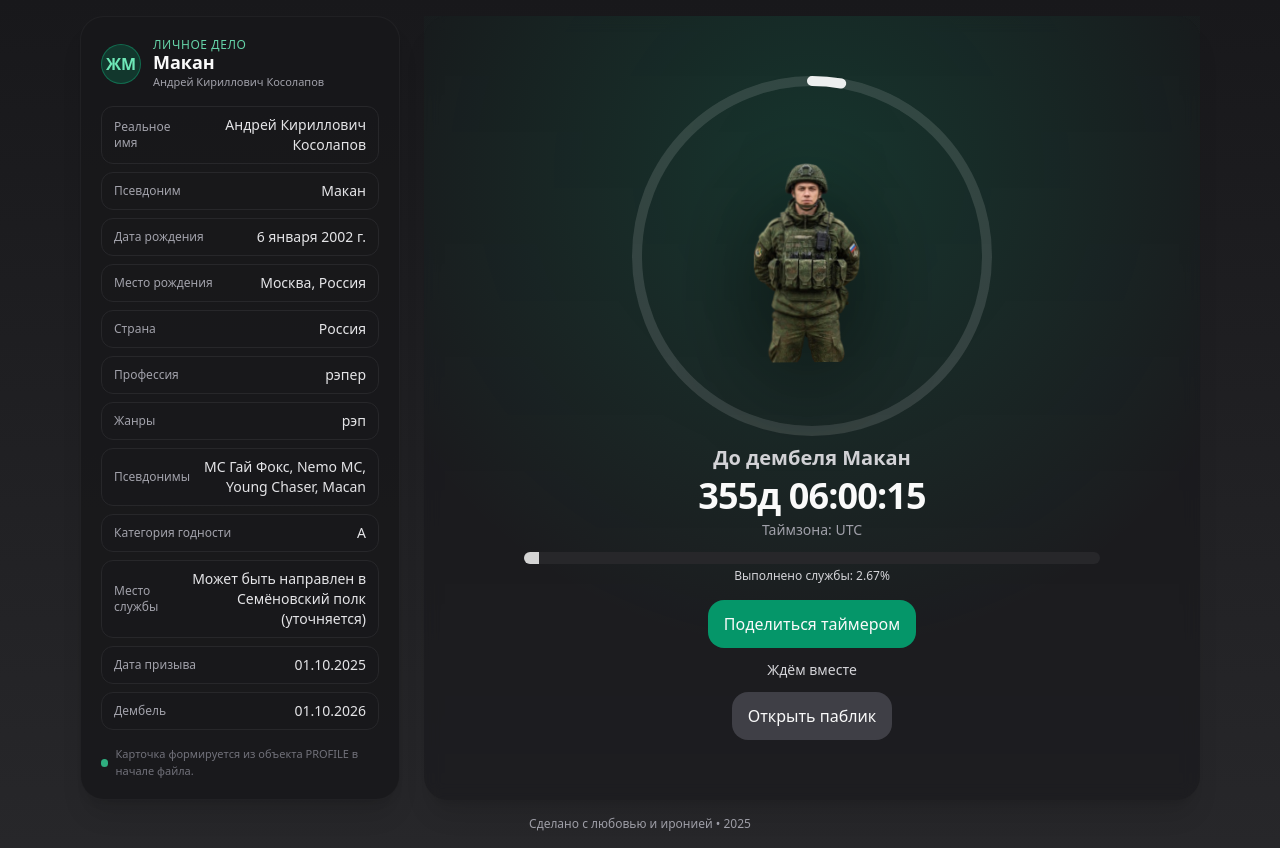
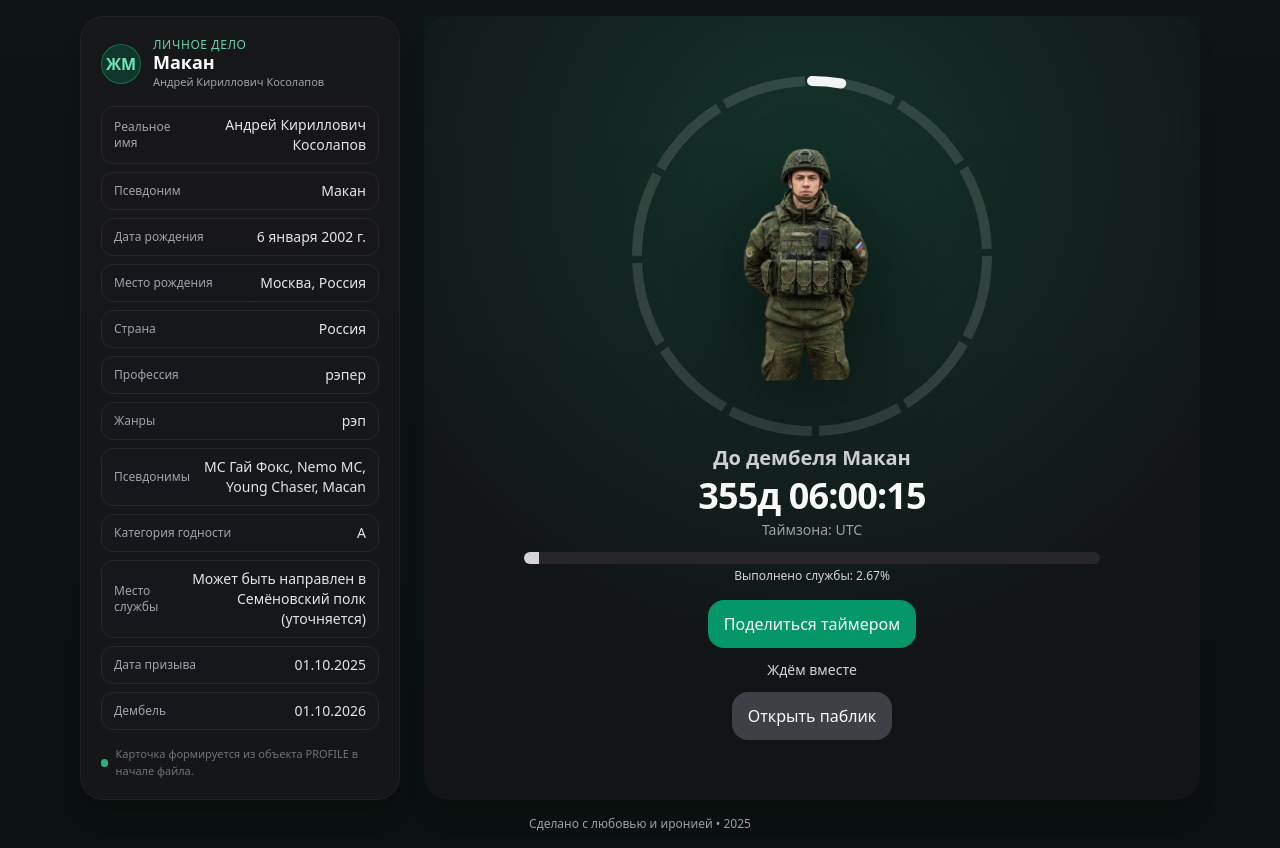
Before and after one commit to krexpex/dembel-makan-webapp, a React (Vite) app: page / in a window 1280 px wide. Built offline with nearby package versions, Linux system fonts and the light colour scheme.

Commit message:
update UIX 1

```diff
--- a/src/App.jsx
+++ b/src/App.jsx
@@ -2,17 +2,14 @@ import React, { useEffect, useMemo, useRef, useState } from "react";
 import confetti from "canvas-confetti";
 
 /** ───────── НАСТРОЙКИ (редактируются здесь) ───────── */
-// Псевдоним, который показываем в таймере и заголовках:
+// Псевдоним для заголовков/таймера
 const NICK = "Макан";
 
-// Реальная анкета (удобно править одно место)
+// Анкета — правь поля тут в одном месте
 const PROFILE = {
   realName: "Андрей Кириллович Косолапов",
   nickname: "Макан",
-  birth: {
-    date: "2002-01-06",              // YYYY-MM-DD
-    place: "Москва, Россия"
-  },
+  birth: { date: "2002-01-06", place: "Москва, Россия" },
   country: "Россия",
   profession: "рэпер",
   genres: ["рэп"],
@@ -21,7 +18,7 @@ const PROFILE = {
   assignment: "Может быть направлен в Семёновский полк (уточняется)"
 };
 
-// Даты службы — жёстко зашиты (локальное время устройства)
+// Даты службы — фикс (локальное время устройства)
 const SERVICE_START = "2025-10-01T00:00:00";
 const DEMOBIL_DATE  = "2026-10-01T00:00:00";
 
@@ -32,6 +29,7 @@ const WEB_PUBLIC_URL = "";
 export default function App() {
   const tz = Intl.DateTimeFormat().resolvedOptions().timeZone || "Europe/Riga";
   const [now, setNow] = useState(Date.now());
+  const [popped, setPopped] = useState(false); // для клика по изображению
   const confettiDoneRef = useRef(false);
 
   useEffect(() => {
@@ -39,14 +37,14 @@ export default function App() {
     return () => clearInterval(id);
   }, []);
 
-  // Инициализация Telegram WebApp
+  // Telegram WebApp init
   useEffect(() => {
     const twa = window.Telegram?.WebApp;
     if (!twa) return;
     try { twa.expand(); twa.ready(); twa.enableClosingConfirmation(); } catch {}
   }, []);
 
-  // Служба (время)
+  // Время службы
   const startTs = useMemo(() => toLocalTimestamp(SERVICE_START), []);
   const endTs   = useMemo(()   => toLocalTimestamp(DEMOBIL_DATE), []);
   const totalMs  = Math.max(0, endTs - startTs);
@@ -89,14 +87,32 @@ export default function App() {
     navigator.clipboard?.writeText(`${text}\n${url}`); alert("Ссылка скопирована в буфер обмена ✅");
   }
 
-  // Круговой прогресс
-  const size = 360, stroke = 10, r = (size - stroke) / 2;
-  const C = 2 * Math.PI * r;
-  const dashoffset = C * (1 - pct / 100);
+  /* ── Кольцо прогресса ─────────────────────────────────── */
+  const size = 360;                  // диаметр SVG
+  const stroke = 10;                 // толщина
+  const r = (size - stroke) / 2;     // радиус
+  const C = 2 * Math.PI * r;         // длина окружности
+
+  // Сегментация на 12 частей (месяцы) — сегментированный ТРЕК
+  const SEGMENTS = 12;
+  const segmentLen = C / SEGMENTS;
+  const gapLen = Math.max(4, segmentLen * 0.08); // зазор между сегментами
+  const dashPattern = `${segmentLen - gapLen} ${gapLen}`;
+
+  // Непрерывный прогресс поверх (чтобы длина корректно соответствовала pct)
+  const progressDashArray = C;
+  const progressDashOffset = C * (1 - pct / 100);
+
   const hasPublic = Boolean(WEB_PUBLIC_URL);
 
+  // Клик по Макану — кратковременное увеличение
+  function popOnce() {
+    setPopped(true);
+    setTimeout(() => setPopped(false), 180);
+  }
+
   return (
-    <div className="min-h-screen w-full bg-gradient-to-b from-zinc-900 to-zinc-800 text-zinc-50">
+    <div className="min-h-screen w-full bg-gradient-to-b from-[#0f1514] to-[#0b1110] text-zinc-50">
       <div className="mx-auto max-w-6xl grid md:grid-cols-[320px,1fr] gap-4 md:gap-6 p-4">
 
         {/* Анкета слева */}
@@ -109,20 +125,52 @@ export default function App() {
           <div aria-hidden className="absolute inset-0 -z-10" style={{ background:
             "radial-gradient(30rem 30rem at 50% 20%, rgba(16,185,129,0.18), rgba(0,0,0,0))" }} />
 
+          {/* Кольцо + Макан */}
           <div className="relative flex items-center justify-center" style={{ width: size, height: size }}>
             <svg className="absolute inset-0" width={size} height={size} viewBox={`0 0 ${size} ${size}`}>
-              <circle cx={size/2} cy={size/2} r={r} fill="none" stroke="rgba(255,255,255,0.12)" strokeWidth={stroke} />
-              <circle cx={size/2} cy={size/2} r={r} fill="none" stroke="rgba(255,255,255,0.92)" strokeWidth={stroke}
-                      strokeLinecap="round" strokeDasharray={C} strokeDashoffset={dashoffset}
-                      transform={`rotate(-90 ${size/2} ${size/2})`}
-                      style={{ transition: "stroke-dashoffset 0.8s ease" }} />
+              {/* сегментированный серый трек */}
+              <circle
+                cx={size/2} cy={size/2} r={r}
+                fill="none"
+                stroke="rgba(255,255,255,0.13)"
+                strokeWidth={stroke}
+                strokeLinecap="butt"
+                strokeDasharray={dashPattern}
+                transform={`rotate(-90 ${size/2} ${size/2})`}
+              />
+              {/* непрерывный белый прогресс поверх */}
+              <circle
+                cx={size/2} cy={size/2} r={r}
+                fill="none"
+                stroke="rgba(255,255,255,0.95)"
+                strokeWidth={stroke}
+                strokeLinecap="round"
+                strokeDasharray={progressDashArray}
+                strokeDashoffset={progressDashOffset}
+                transform={`rotate(-90 ${size/2} ${size/2})`}
+                style={{ transition: "stroke-dashoffset 0.8s ease" }}
+              />
             </svg>
 
-            <img src="/makan.png" alt={NICK}
-                 className="w-[55%] md:w-[60%] drop-shadow-[0_18px_50px_rgba(0,0,0,0.65)] select-none pointer-events-none animate-wobble"
-                 draggable="false" />
+            {/* Макан — чуть больше и с кликом-увеличением */}
+            <img
+              src="/makan.png"
+              alt={NICK}
+              onClick={popOnce}
+              className={[
+                "cursor-pointer select-none",
+                "drop-shadow-[0_18px_50px_rgba(0,0,0,0.65)]",
+                "transition-transform duration-200 ease-out",
+                "animate-wobble",
+                popped ? "scale-[1.08]" : "scale-100",
+                // по умолчанию крупнее, чем раньше:
+                "w-[68%] md:w-[70%]"
+              ].join(" ")}
+              draggable="false"
+            />
           </div>
 
+          {/* Тексты */}
           <div className="mt-2 text-center">
             {isOver ? (
               <div className="text-2xl md:text-4xl font-extrabold">🎉 {NICK} ДЕМБЕЛЬНУЛСЯ!</div>
@@ -135,11 +183,13 @@ export default function App() {
             )}
           </div>
 
+          {/* Линейный прогресс */}
           <div className="w-full max-w-xl h-3 bg-zinc-800 rounded-full overflow-hidden mt-3">
             <div className="h-full bg-white/80" style={{ width: `${pct}%` }} />
           </div>
           <div className="text-xs text-zinc-300 mt-1">Выполнено службы: {pct.toFixed(2)}%</div>
 
+          {/* Кнопки */}
           <div className="flex flex-col items-center gap-3 mt-4">
             <button onClick={share} className="px-4 py-3 rounded-2xl bg-emerald-600 hover:bg-emerald-500 font-medium">
               Поделиться таймером
@@ -170,7 +220,6 @@ function SoldierCard({ profile, service }) {
   const start = shortDate(service.start);
   const end   = shortDate(service.end);
 
-  // Удобная структура анкеты
   const fields = [
     ["Реальное имя", profile.realName],
     ["Псевдоним", profile.nickname],
@@ -228,6 +277,7 @@ function shortDate(iso) {
   const d = new Date(ts);
   return d.toLocaleDateString("ru-RU", { day: "2-digit", month: "2-digit", year: "numeric" });
 }
+// 'YYYY-MM-DDTHH:mm:ss' как локальное
 function toLocalTimestamp(input) {
   if (!input) return Date.now();
   const hasTZ = /Z|[+-]\d{2}:?\d{2}$/.test(input);
```
